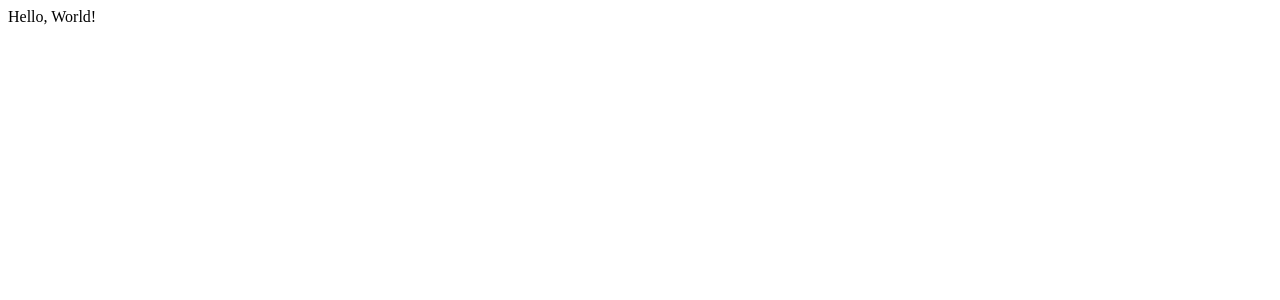
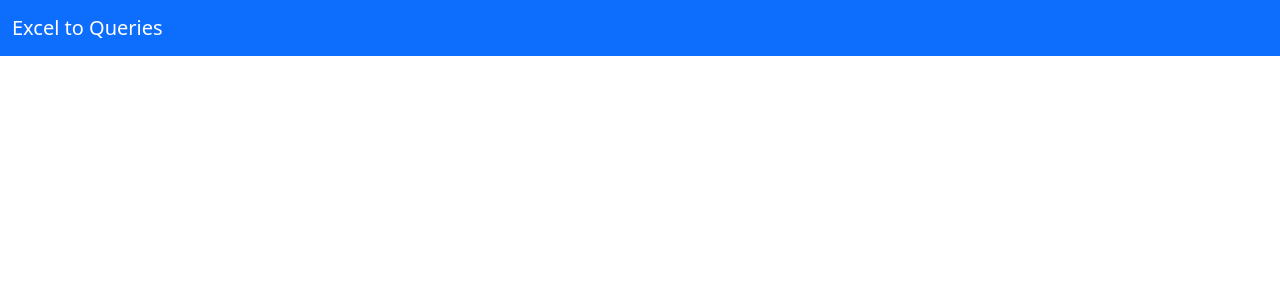
Before and after one commit to ayushkumar-maurya/Excel-To-Queries, a React (Create React App) app in the folder excel-to-queries/: page / in a window 1280 px wide. Shown: the top 300 px of the page. Built offline with nearby package versions, Linux system fonts and the light colour scheme.

Commit message:
Designed Header Component.

```diff
--- a/excel-to-queries/public/index.html
+++ b/excel-to-queries/public/index.html
@@ -8,9 +8,11 @@
       content="Convert records in Excel workbook to SQL Insert queries"
     />
     <title>Excel to Queries</title>
+    <link href="https://cdn.jsdelivr.net/npm/bootstrap@5.3.3/dist/css/bootstrap.min.css" rel="stylesheet" integrity="sha384-QWTKZyjpPEjISv5WaRU9OFeRpok6YctnYmDr5pNlyT2bRjXh0JMhjY6hW+ALEwIH" crossorigin="anonymous">
   </head>
   <body>
     <noscript>You need to enable JavaScript to run this app.</noscript>
     <div id="root"></div>
+    <script src="https://cdn.jsdelivr.net/npm/bootstrap@5.3.3/dist/js/bootstrap.bundle.min.js" integrity="sha384-YvpcrYf0tY3lHB60NNkmXc5s9fDVZLESaAA55NDzOxhy9GkcIdslK1eN7N6jIeHz" crossorigin="anonymous"></script>
   </body>
 </html>
--- a/excel-to-queries/src/App.js
+++ b/excel-to-queries/src/App.js
@@ -1,6 +1,8 @@
+import Header from "./components/Header";
+
 const App = () => {
   return (
-    <div>Hello, World!</div>
+    <Header />
   );
 }
 
--- /dev/null
+++ b/excel-to-queries/src/components/Header.js
@@ -0,0 +1,11 @@
+const Header = () => {
+  return (
+    <nav className="navbar bg-primary" data-bs-theme="dark">
+      <div className="container-fluid">
+        <a className="navbar-brand" href="/">Excel to Queries</a>
+      </div>
+    </nav>
+  );
+}
+
+export default Header;
```
Also changed, not shown: 1 other file (tests, documents, lock files or other folders).
